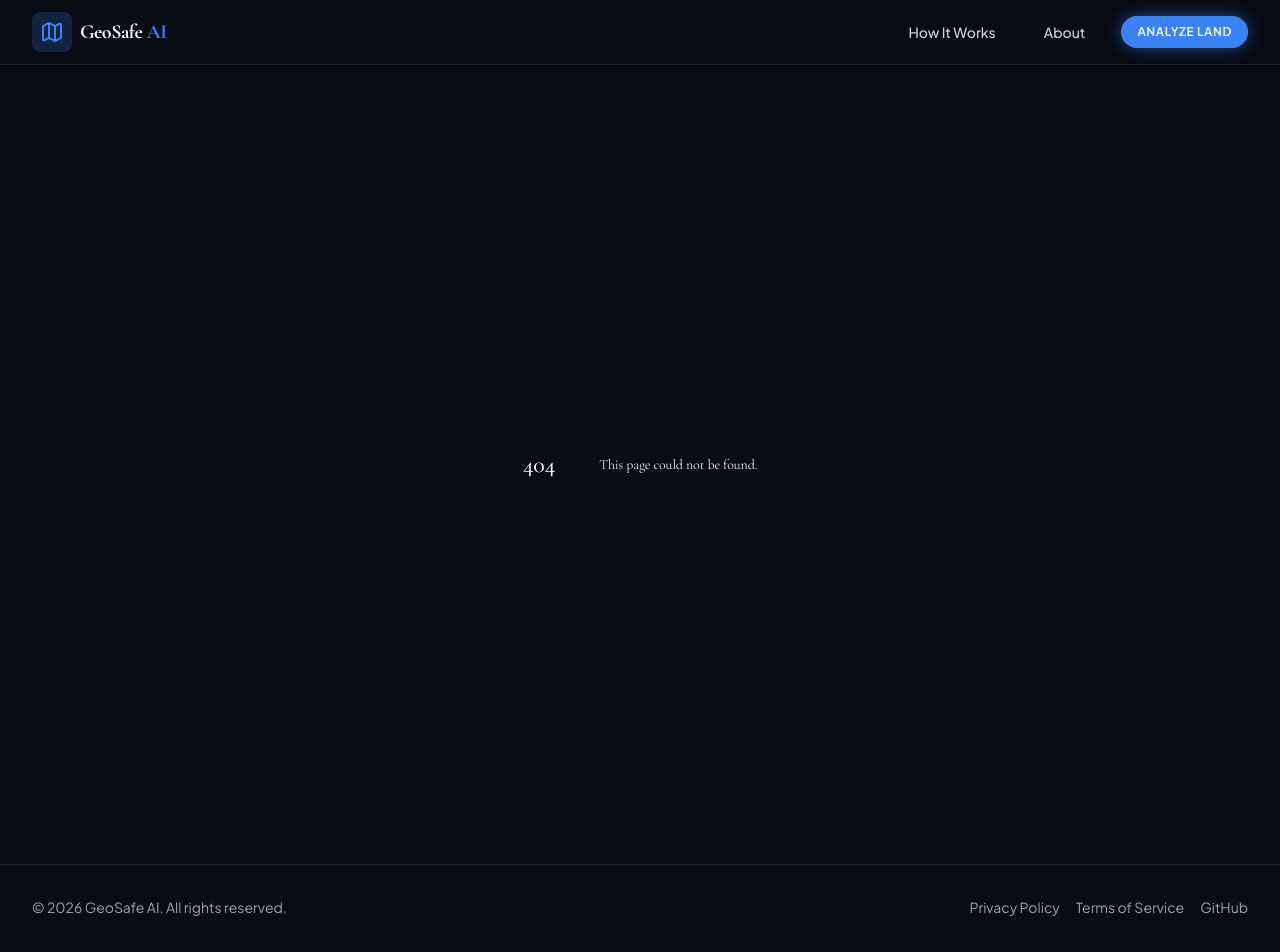
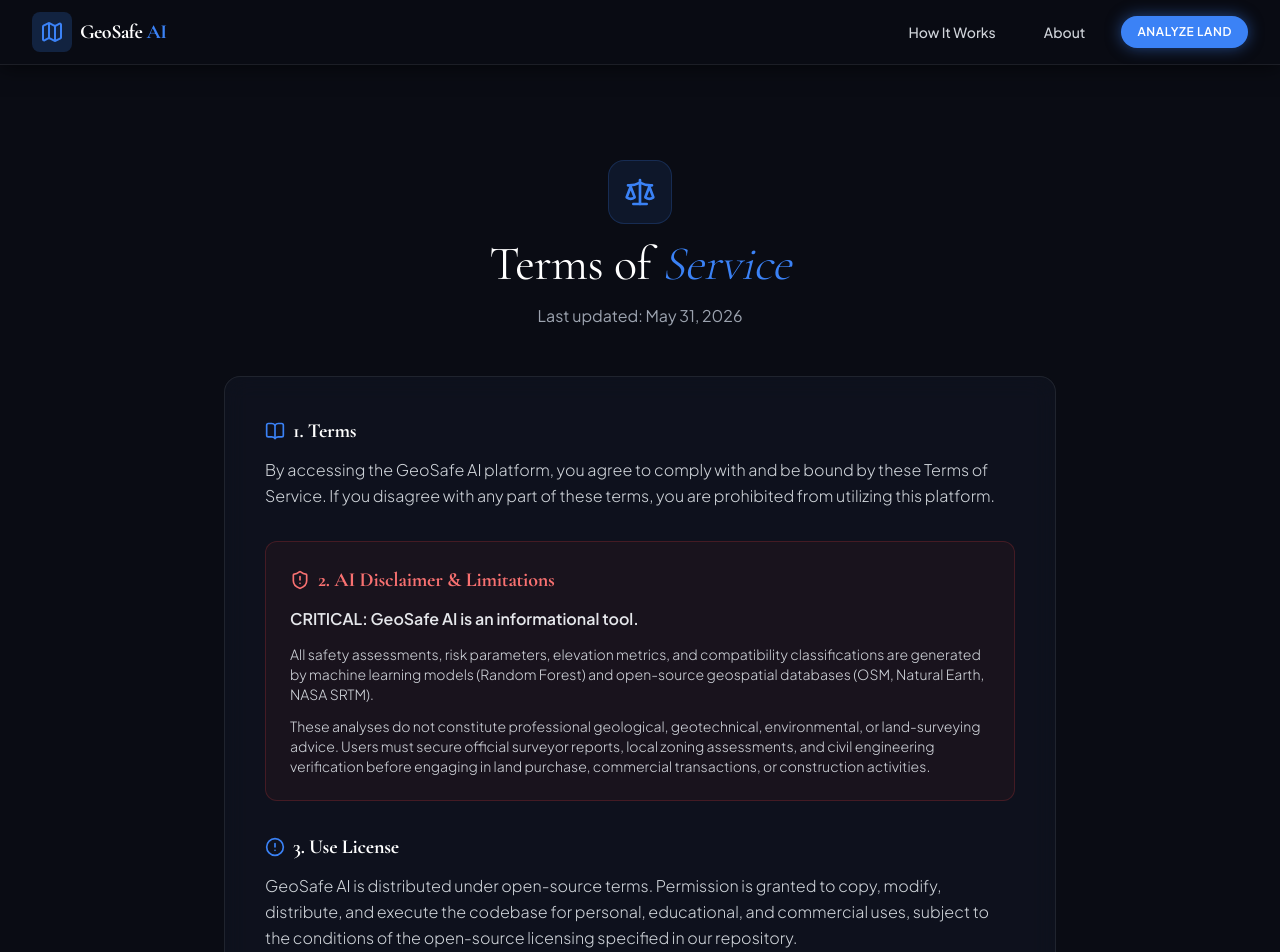
Before and after one commit to abdulsami-S/GeoSafe-AI, a Next.js app in the folder frontend/: page /terms in a window 1280 px wide. Before the commit this address had no page. Shown: the top 952 px of the page. Built offline with nearby package versions, Linux system fonts and the light colour scheme.

Commit message:
Add Privacy Policy and Terms of Service pages; update footer links for navigation

```diff
--- /dev/null
+++ b/frontend/src/app/privacy/page.tsx
@@ -0,0 +1,78 @@
+"use client";
+
+import { motion } from "framer-motion";
+import { ShieldCheck, Eye, Lock, FileText } from "lucide-react";
+
+export default function PrivacyPage() {
+  return (
+    <div className="min-h-screen pt-24 pb-20 px-4 sm:px-6 lg:px-8 max-w-4xl mx-auto">
+      <motion.div
+        initial={{ opacity: 0, y: 15 }}
+        animate={{ opacity: 1, y: 0 }}
+        transition={{ duration: 0.6 }}
+      >
+        <div className="text-center mb-12">
+          <div className="w-16 h-16 bg-primary/10 rounded-2xl mx-auto flex items-center justify-center mb-4 border border-primary/20">
+            <ShieldCheck className="w-8 h-8 text-primary" />
+          </div>
+          <h1 className="font-display text-4xl md:text-5xl font-normal text-white mb-4">
+            Privacy <span className="italic font-light text-primary">Policy</span>
+          </h1>
+          <p className="text-gray-400">Last updated: May 31, 2026</p>
+        </div>
+
+        <div className="glass-panel p-8 sm:p-10 space-y-8 text-gray-300 leading-relaxed font-light">
+          <section className="space-y-3">
+            <h2 className="text-xl font-bold text-white flex items-center gap-2">
+              <Eye className="w-5 h-5 text-primary" /> 1. Information We Collect
+            </h2>
+            <p>
+              GeoSafe AI does not require user registration. We collect and process only the inputs you explicitly provide:
+            </p>
+            <ul className="list-disc pl-6 space-y-1">
+              <li>Geospatial coordinates (Latitude and Longitude)</li>
+              <li>Your intended land development purpose (General, Residential, Industrial, Farming)</li>
+            </ul>
+          </section>
+
+          <section className="space-y-3">
+            <h2 className="text-xl font-bold text-white flex items-center gap-2">
+              <Lock className="w-5 h-5 text-primary" /> 2. How We Use Your Data
+            </h2>
+            <p>
+              Your geospatial inputs are used solely to run spatial queries against local GIS databases and our Random Forest ML classifier.
+              To optimize performance and eliminate redundant API calculations, queries are rounded to 3 decimal places (~111m precision) and stored in a temporary in-memory FIFO cache. No persistent databases are used.
+            </p>
+          </section>
+
+          <section className="space-y-3">
+            <h2 className="text-xl font-bold text-white flex items-center gap-2">
+              <FileText className="w-5 h-5 text-primary" /> 3. Cookies and Analytics
+            </h2>
+            <p>
+              We do not use tracking cookies, third-party trackers, or display advertising on our platform. Any settings configurations (such as layout choices) are stored locally in your browser's Local Storage and are never transmitted to our servers.
+            </p>
+          </section>
+
+          <section className="space-y-3">
+            <h2 className="text-xl font-bold text-white flex items-center gap-2">
+              🛡️ 4. Data Security
+            </h2>
+            <p>
+              We employ standard transport layer security (HTTPS) to encrypt data in transit between your browser and our API servers. Because we do not store personal identification information, there is no risk of exposing confidential databases.
+            </p>
+          </section>
+
+          <section className="space-y-3">
+            <h2 className="text-xl font-bold text-white flex items-center gap-2">
+              ✉️ 5. Contact Us
+            </h2>
+            <p>
+              If you have any questions about this privacy statement, please contact the GeoSafe AI Open Source Team on our GitHub repository.
+            </p>
+          </section>
+        </div>
+      </motion.div>
+    </div>
+  );
+}
--- /dev/null
+++ b/frontend/src/app/terms/page.tsx
@@ -0,0 +1,70 @@
+"use client";
+
+import { motion } from "framer-motion";
+import { Scale, BookOpen, AlertCircle, ShieldAlert } from "lucide-react";
+
+export default function TermsPage() {
+  return (
+    <div className="min-h-screen pt-24 pb-20 px-4 sm:px-6 lg:px-8 max-w-4xl mx-auto">
+      <motion.div
+        initial={{ opacity: 0, y: 15 }}
+        animate={{ opacity: 1, y: 0 }}
+        transition={{ duration: 0.6 }}
+      >
+        <div className="text-center mb-12">
+          <div className="w-16 h-16 bg-primary/10 rounded-2xl mx-auto flex items-center justify-center mb-4 border border-primary/20">
+            <Scale className="w-8 h-8 text-primary" />
+          </div>
+          <h1 className="font-display text-4xl md:text-5xl font-normal text-white mb-4">
+            Terms of <span className="italic font-light text-primary">Service</span>
+          </h1>
+          <p className="text-gray-400">Last updated: May 31, 2026</p>
+        </div>
+
+        <div className="glass-panel p-8 sm:p-10 space-y-8 text-gray-300 leading-relaxed font-light">
+          <section className="space-y-3">
+            <h2 className="text-xl font-bold text-white flex items-center gap-2">
+              <BookOpen className="w-5 h-5 text-primary" /> 1. Terms
+            </h2>
+            <p>
+              By accessing the GeoSafe AI platform, you agree to comply with and be bound by these Terms of Service. If you disagree with any part of these terms, you are prohibited from utilizing this platform.
+            </p>
+          </section>
+
+          <section className="space-y-3 bg-red-500/5 border border-red-500/20 p-6 rounded-xl">
+            <h2 className="text-xl font-bold text-red-400 flex items-center gap-2">
+              <ShieldAlert className="w-5 h-5 text-red-400" /> 2. AI Disclaimer & Limitations
+            </h2>
+            <p className="text-gray-200 font-semibold">
+              CRITICAL: GeoSafe AI is an informational tool.
+            </p>
+            <p className="text-sm">
+              All safety assessments, risk parameters, elevation metrics, and compatibility classifications are generated by machine learning models (Random Forest) and open-source geospatial databases (OSM, Natural Earth, NASA SRTM).
+            </p>
+            <p className="text-sm">
+              These analyses do not constitute professional geological, geotechnical, environmental, or land-surveying advice. Users must secure official surveyor reports, local zoning assessments, and civil engineering verification before engaging in land purchase, commercial transactions, or construction activities.
+            </p>
+          </section>
+
+          <section className="space-y-3">
+            <h2 className="text-xl font-bold text-white flex items-center gap-2">
+              <AlertCircle className="w-5 h-5 text-primary" /> 3. Use License
+            </h2>
+            <p>
+              GeoSafe AI is distributed under open-source terms. Permission is granted to copy, modify, distribute, and execute the codebase for personal, educational, and commercial uses, subject to the conditions of the open-source licensing specified in our repository.
+            </p>
+          </section>
+
+          <section className="space-y-3">
+            <h2 className="text-xl font-bold text-white flex items-center gap-2">
+              ⚖️ 4. Limitations of Liability
+            </h2>
+            <p>
+              In no event shall the GeoSafe AI developers, students, or contributors be held liable for any damages (including, without limitation, damages for loss of data, profit, or construction delays) arising out of the use or inability to use the analysis engine, even if notified of the possibility of such damage.
+            </p>
+          </section>
+        </div>
+      </motion.div>
+    </div>
+  );
+}
--- a/frontend/src/components/Footer.tsx
+++ b/frontend/src/components/Footer.tsx
@@ -1,11 +1,13 @@
+import Link from "next/link";
+
 export default function Footer() {
   return (
     <footer className="border-t border-white/10 bg-background/50 py-8 mt-auto">
       <div className="max-w-7xl mx-auto px-4 sm:px-6 lg:px-8 flex flex-col md:flex-row items-center justify-between text-sm text-gray-400">
         <p>© {new Date().getFullYear()} GeoSafe AI. All rights reserved.</p>
         <div className="flex gap-4 mt-4 md:mt-0">
-          <a href="#" className="hover:text-primary transition-colors">Privacy Policy</a>
-          <a href="#" className="hover:text-primary transition-colors">Terms of Service</a>
+          <Link href="/privacy" className="hover:text-primary transition-colors">Privacy Policy</Link>
+          <Link href="/terms" className="hover:text-primary transition-colors">Terms of Service</Link>
           <a href="https://github.com/abdulsami-S/GeoSafe-AI" target="_blank" rel="noreferrer" className="hover:text-primary transition-colors">GitHub</a>
         </div>
       </div>
```
